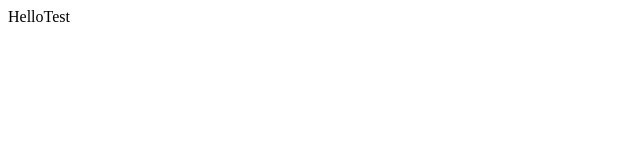
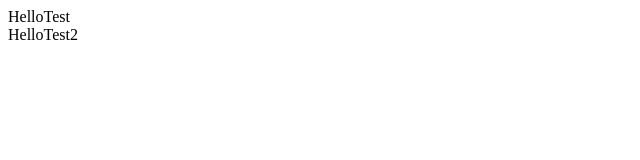
Before and after one commit to devries3d/git-test01, a plain HTML site: page index.html in a window 1280 px wide. Shown: the full height of the page, 0-640 px from the left. Drawn offline with Linux system fonts and the light colour scheme.

Commit message:
Hallo Test01

```diff
--- a/index.html
+++ b/index.html
@@ -1 +1,2 @@
 <div>HelloTest</div>
+<div>HelloTest2</div>
```
Also changed, not shown: 1 other file.
